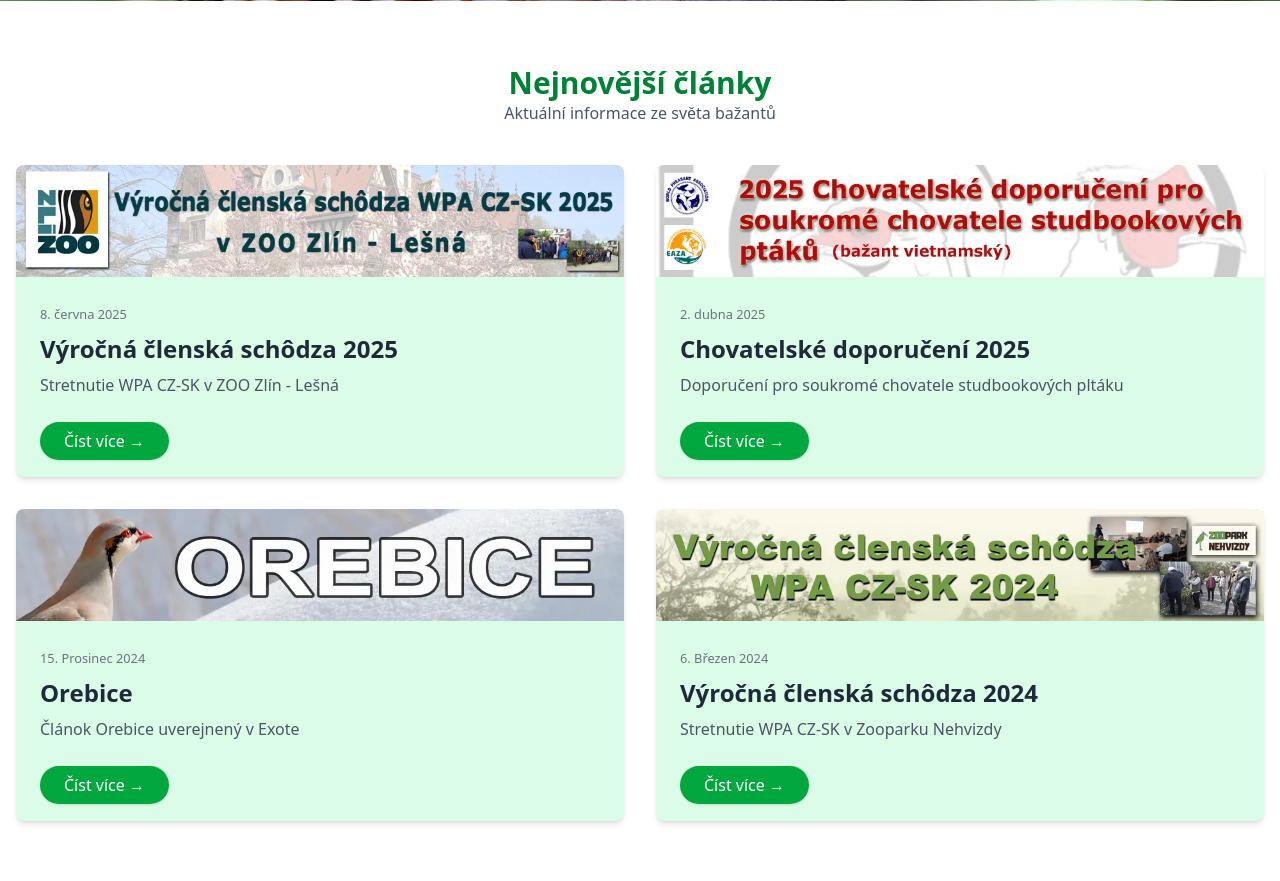
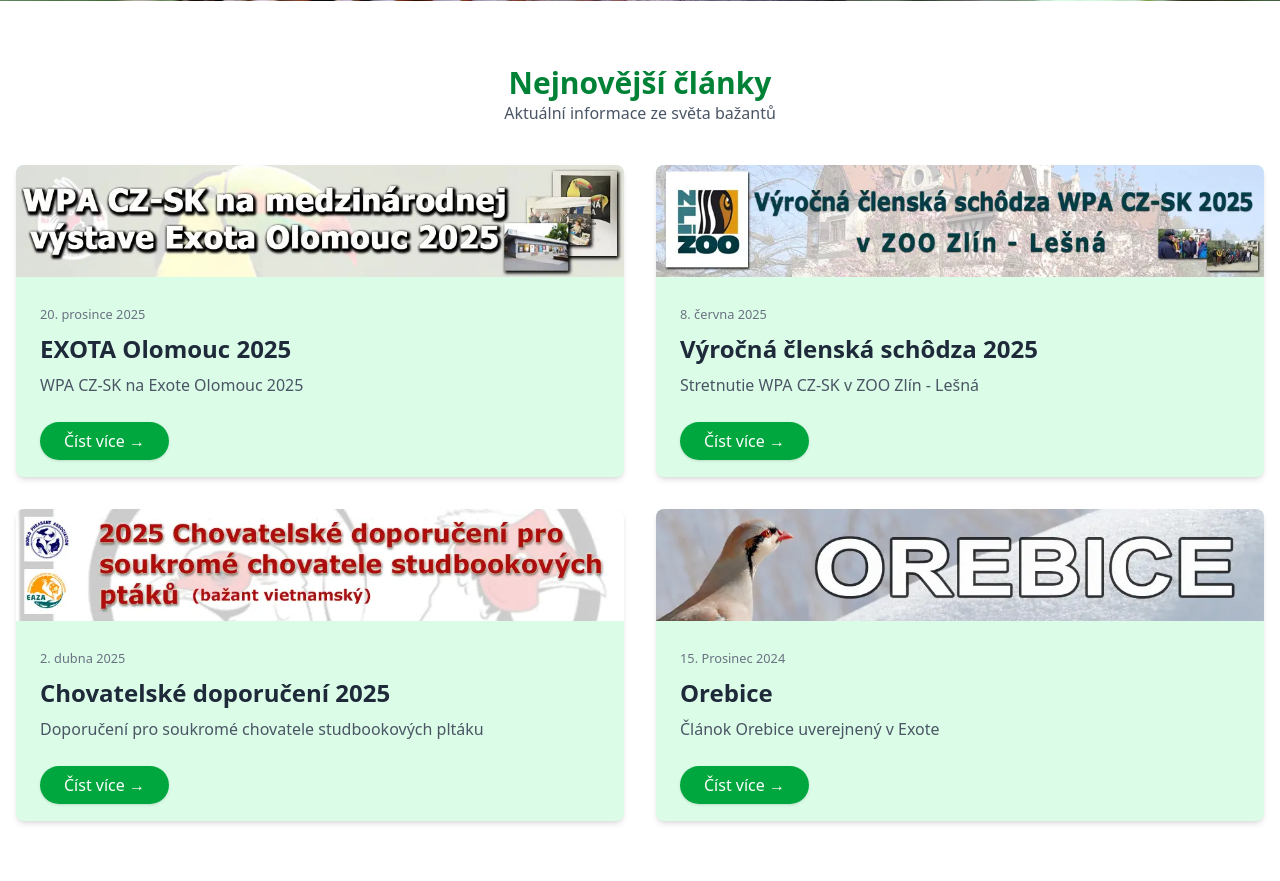
Before and after one commit to matus-kocik/wpa-cz-sk, a Django app: page / in a window 1280 px wide. Shown: the part 2151-3032 px from the top of the page. Run offline with Django 5.2, Linux system fonts and the light colour scheme; style sheets or scripts are compiled from the project's sources; some libraries are stand-ins or nearby versions.

Commit message:
added article from EXOTA

```diff
--- a/templates/home.html
+++ b/templates/home.html
@@ -183,6 +183,39 @@
       >
         <div class="w-full aspect-[950/175] max-w-3xl mx-auto">
           <img
+            src="{% static 'images/articles/wpaczsk_na_exote_olomouc_2025.webp' %}"
+            alt="EXOTA Olomouc 2025"
+            loading="lazy"
+            class="w-full h-full object-cover object-center"
+          />
+        </div>
+        <div class="p-6 flex flex-col justify-between min-h-[200px]">
+          <div>
+            <small class="text-gray-500">20. prosince 2025</small>
+            <h3 class="text-2xl font-semibold text-gray-800 mt-2">
+              EXOTA Olomouc 2025
+            </h3>
+            <p class="text-gray-600 mt-2">
+              WPA CZ-SK na Exote Olomouc 2025
+            </p>
+          </div>
+          <div class="mt-4">
+            <a
+              href="{% static 'docs/wpaczsk_na_exote_olomouc_2025.pdf' %}"
+              target="_blank"
+              class="px-6 py-2 text-base bg-green-600 text-white rounded-full hover:bg-green-700 transition shadow-sm"
+            >
+              Číst více →
+            </a>
+          </div>
+        </div>
+      </div>
+      <!-- Article 2 -->
+      <div
+        class="bg-green-100 rounded-lg shadow-md overflow-hidden transform transition duration-500 ease-out hover:scale-[1.03] hover:-translate-y-1 hover:shadow-xl cursor-pointer max-w-3xl w-full"
+      >
+        <div class="w-full aspect-[950/175] max-w-3xl mx-auto">
+          <img
             src="{% static 'images/articles/schodza-zlin-2025.webp' %}"
             alt="Výročná členská schôdza WPA CZ-SK 2025 v ZOO Zlín"
             loading="lazy"
@@ -210,7 +243,7 @@
           </div>
         </div>
       </div>
-      <!-- Article 2 -->
+      <!-- Article 3 -->
       <div
         class="bg-green-100 rounded-lg shadow-md overflow-hidden transform transition duration-500 ease-out hover:scale-[1.03] hover:-translate-y-1 hover:shadow-xl cursor-pointer max-w-3xl w-full"
       >
@@ -243,7 +276,7 @@
           </div>
         </div>
       </div>
-      <!-- Article 3 -->
+      <!-- Article 4 -->
       <div
         class="bg-green-100 rounded-lg shadow-md overflow-hidden transform transition duration-500 ease-out hover:scale-[1.03] hover:-translate-y-1 hover:shadow-xl cursor-pointer max-w-3xl w-full"
       >
@@ -264,39 +297,6 @@
           <div class="mt-4">
             <a
               href="{% static 'docs/Orebice_Bednar_Exota_7-8_2016.pdf' %}"
-              target="_blank"
-              class="px-6 py-2 text-base bg-green-600 text-white rounded-full hover:bg-green-700 transition shadow-sm"
-            >
-              Číst více →
-            </a>
-          </div>
-        </div>
-      </div>
-      <!-- Article 4 -->
-      <div
-        class="bg-green-100 rounded-lg shadow-md overflow-hidden transform transition duration-500 ease-out hover:scale-[1.03] hover:-translate-y-1 hover:shadow-xl cursor-pointer max-w-3xl w-full"
-      >
-        <div class="w-full aspect-[950/175] max-w-3xl mx-auto">
-          <img
-            src="{% static 'images/articles/schodza-nehvizdy-2024.webp' %}"
-            alt="Výročná členská schôdza WPA CZ-SK 2024 v Zooparku Nehvizdy"
-            loading="lazy"
-            class="w-full h-full object-cover object-center"
-          />
-        </div>
-        <div class="p-6 flex flex-col justify-between min-h-[200px]">
-          <div>
-            <small class="text-gray-500">6. Březen 2024</small>
-            <h3 class="text-2xl font-semibold text-gray-800 mt-2">
-              Výročná členská schôdza 2024
-            </h3>
-            <p class="text-gray-600 mt-2">
-              Stretnutie WPA CZ-SK v Zooparku Nehvizdy
-            </p>
-          </div>
-          <div class="mt-4">
-            <a
-              href="{% static 'docs/vyrocna_schodza_2024_nehvizdy.pdf' %}"
               target="_blank"
               class="px-6 py-2 text-base bg-green-600 text-white rounded-full hover:bg-green-700 transition shadow-sm"
             >
```
Also changed, not shown: static/images/articles/wpaczsk_na_exote_olomouc_2025.webp (added), 1 other file.
